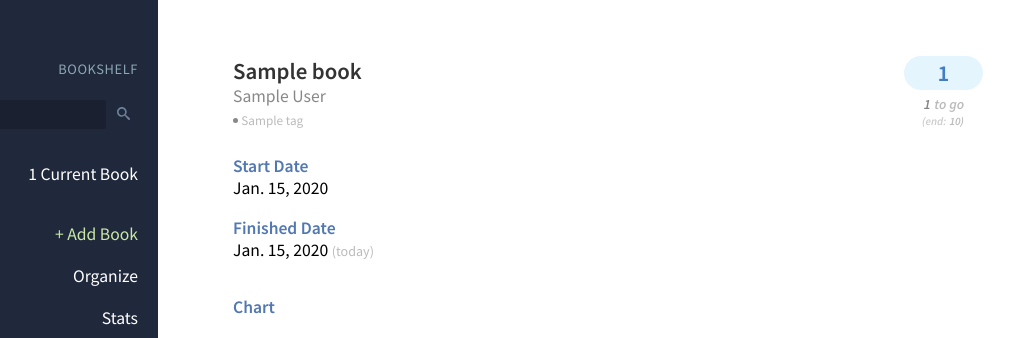
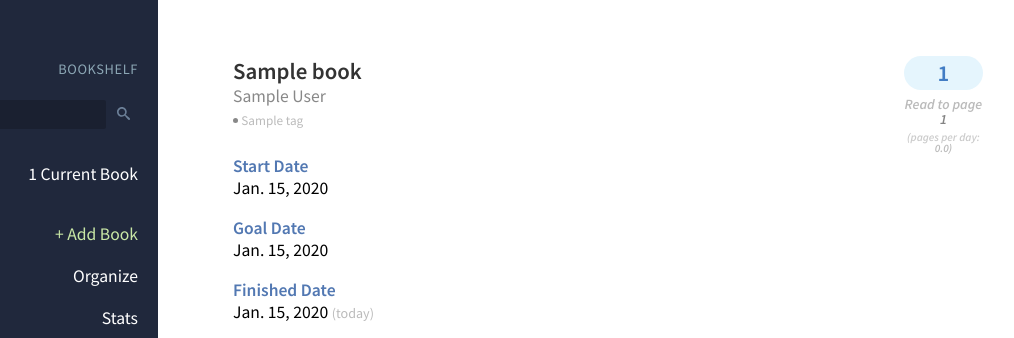
Before and after one commit to mod2/bookshelf, a Django app: a page that uses bookshelf/templates/book.html in a window 1280 px wide. Shown: the top 338 px of the page, without its empty margins (142-1156 px from the left). Run offline with Django 3.2, Linux system fonts and the light colour scheme; a user stored in the database is signed in; tables that the repository leaves empty hold one stand-in row (values such as "Sample post").

Commit message:
My attempt at adding the goal information into the book.html template.

```diff
--- a/bookshelf/templates/book.html
+++ b/bookshelf/templates/book.html
@@ -7,8 +7,13 @@
 	<div class="entry">
 		<section class="page_number">{% if reading.latest_entry %}{{ reading.latest_entry.page_number }}{% else %}—{% endif %}</section>
 		<section class="sub">
+            {% if reading.goal_date %}
+            <span class="left">Read to page <span class="pages">{{ reading.read_to_page_for_goal }}</span></span>
+			<span class="label">(pages per day: <span class="total" >{{ reading.pages_per_day_for_goal }})</span></span>
+            {% else %}
 			<span class="left"><span class="pages">{{ reading.pages_left }}</span> to go</span>
 			<span class="label">(end: <span class="total" data-end-page="{{ reading.end_page }}">{{ reading.end_page }})</span></span>
+            {% endif %}
 		</section>
 	</div>
 
@@ -35,6 +40,13 @@
 		<h3>Start Date</h3>
 		<p>{{ reading.started_date }}{% if not reading.finished_date %} <span>({{ reading.started_date|timesince|strip_time }})</span>{% endif %}</p>
 	</div>
+
+    {% if reading.goal_date %}
+	<div class="group">
+		<h3>Goal Date</h3>
+        <p>{{ reading.goal_date }} {% if not reading.finished_date %}<span>{{ reading.days_left_to_goal }} days left.</span>{% endif %}</p>
+	</div>
+    {% endif %}
 
 	{% if reading.finished_date %}
 	<div class="group">
```
Also changed, not shown: bookshelf/views.py (line endings or trailing spaces).
